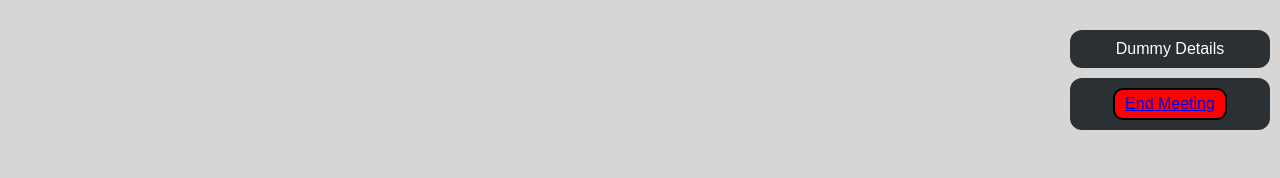
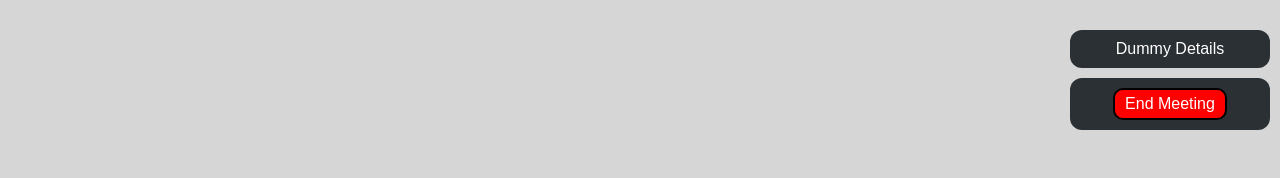
Before and after one commit to MdSujan99/online-whiteboard-2022-cse-38, a website: page public/canvas.html in a window 1280 px wide. Shown: the top 178 px of the page. Drawn offline with nearby package versions, Linux system fonts and the light colour scheme; a web font is replaced by a local one.

Commit message:
end meeting enabled

```diff
--- a/public/canvas.html
+++ b/public/canvas.html
@@ -95,7 +95,7 @@
       </ul>
       <div class="meeting_controls">
         <button id="btn_endMeeting">
-          <a href="https://online-whiteboard-2022-cse-38.herokuapp.com/">End Meeting</a>
+          End Meeting
         </button>
       </div>
     </div>
```
